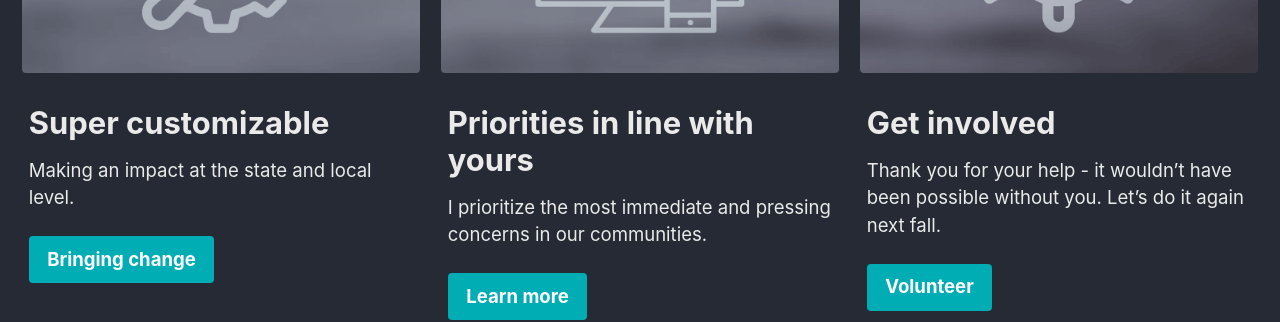
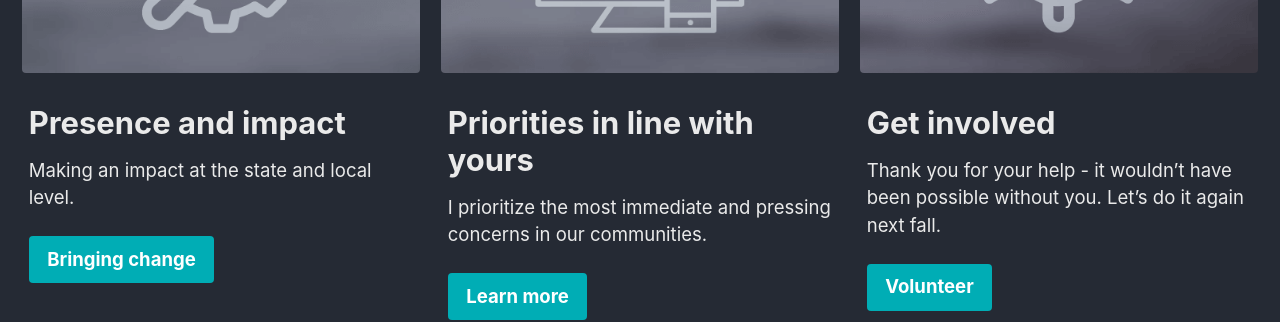
Before and after one commit to aharonbrownforestpark/aharonbrownforestpark.github.io, a Jekyll site: the page built from _pages/home.md, in a window 1280 px wide. Shown: the part 680-1002 px from the top of the page. Built offline with Jekyll 4.4.1, drawn with Linux system fonts in a browser that asks for light colours; cached includes are drawn as plain includes; nearby versions of some CDN libraries.

Commit message:
Changed title for first feature item

```diff
--- a/_pages/home.md
+++ b/_pages/home.md
@@ -11,7 +11,7 @@ excerpt: Proudly representing Forest Lake.
 feature_row:
   - image_path: /assets/images/mm-customizable-feature.png
     alt: "customizable"
-    title: "Super customizable"
+    title: "Presence and impact"
     excerpt: "Making an impact at the state and local level."
     url: "/impact/"
     btn_class: "btn--primary"
```
